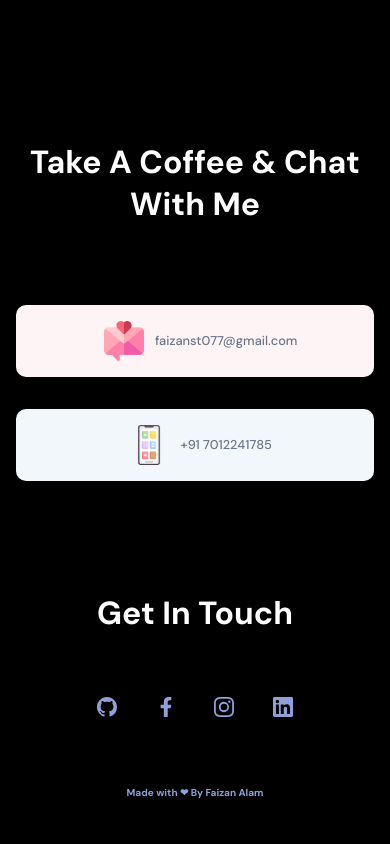
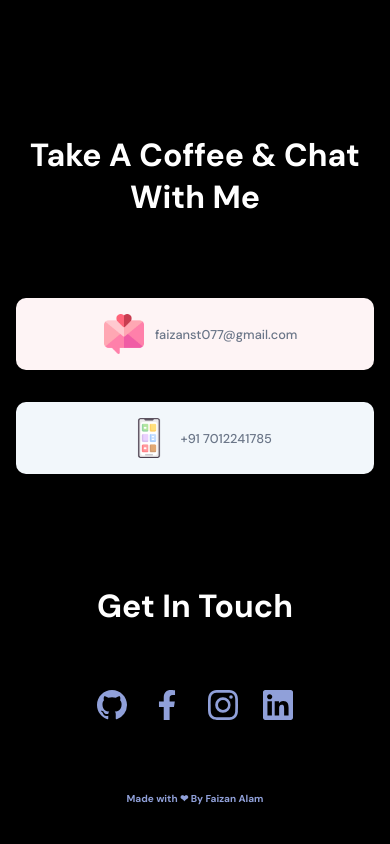
Before and after one commit to Faizan7012/Faizan7012.github.io, a React (Create React App) app: page / in a window 390 px wide. Shown: the part 8105-8949 px from the top of the page. Built offline with nearby package versions, Linux system fonts and the light colour scheme.

Commit message:
added this changes

```diff
--- a/src/container/Footer/Footer.scss
+++ b/src/container/Footer/Footer.scss
@@ -147,9 +147,9 @@
   align-items: center;
   gap:20px;
 
-  @media screen and (max-width: 768px){
+  @media screen and (max-width: 900px){
       width:100%;
-      font-size: 20px;
+      font-size: 30px;
   }
 
   div{
```
Also changed, not shown: src/container/Projects/Projects.css (+13 -1 lines), 6 other files (tests, documents, lock files or other folders).
